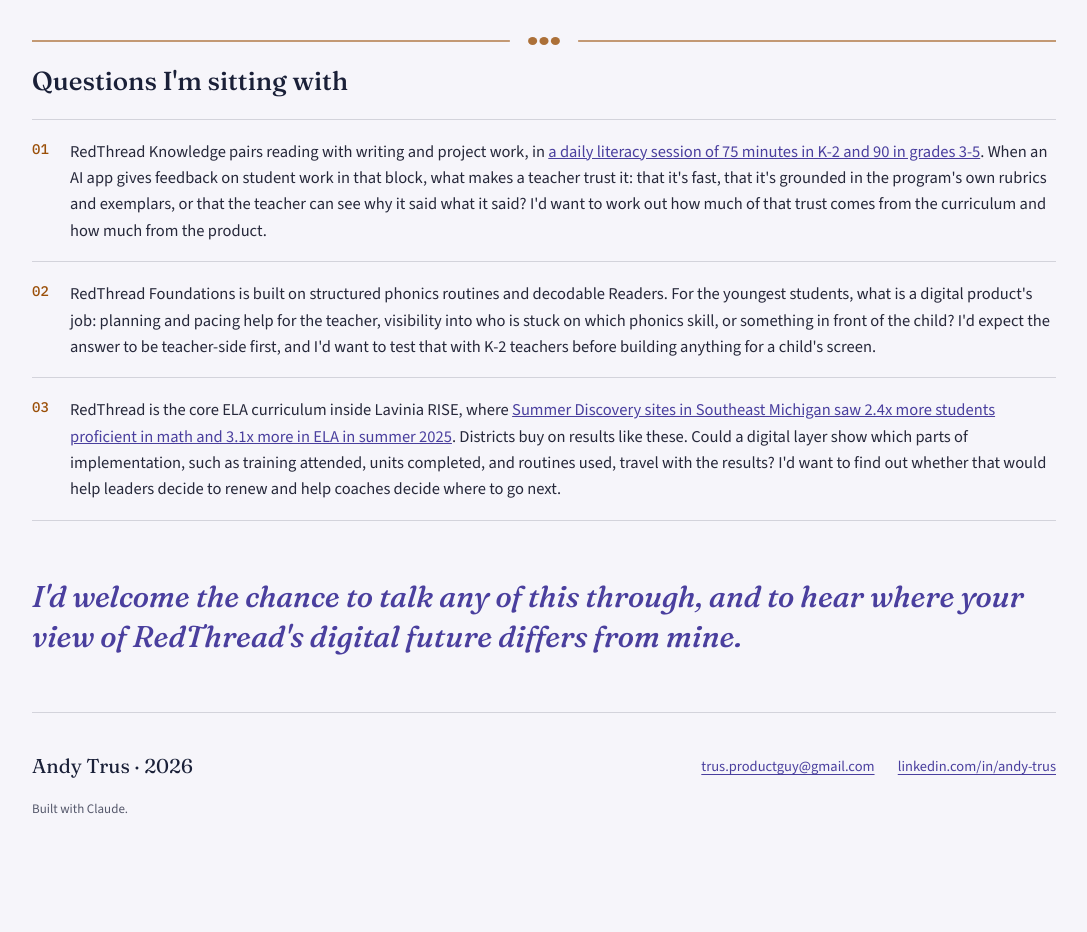
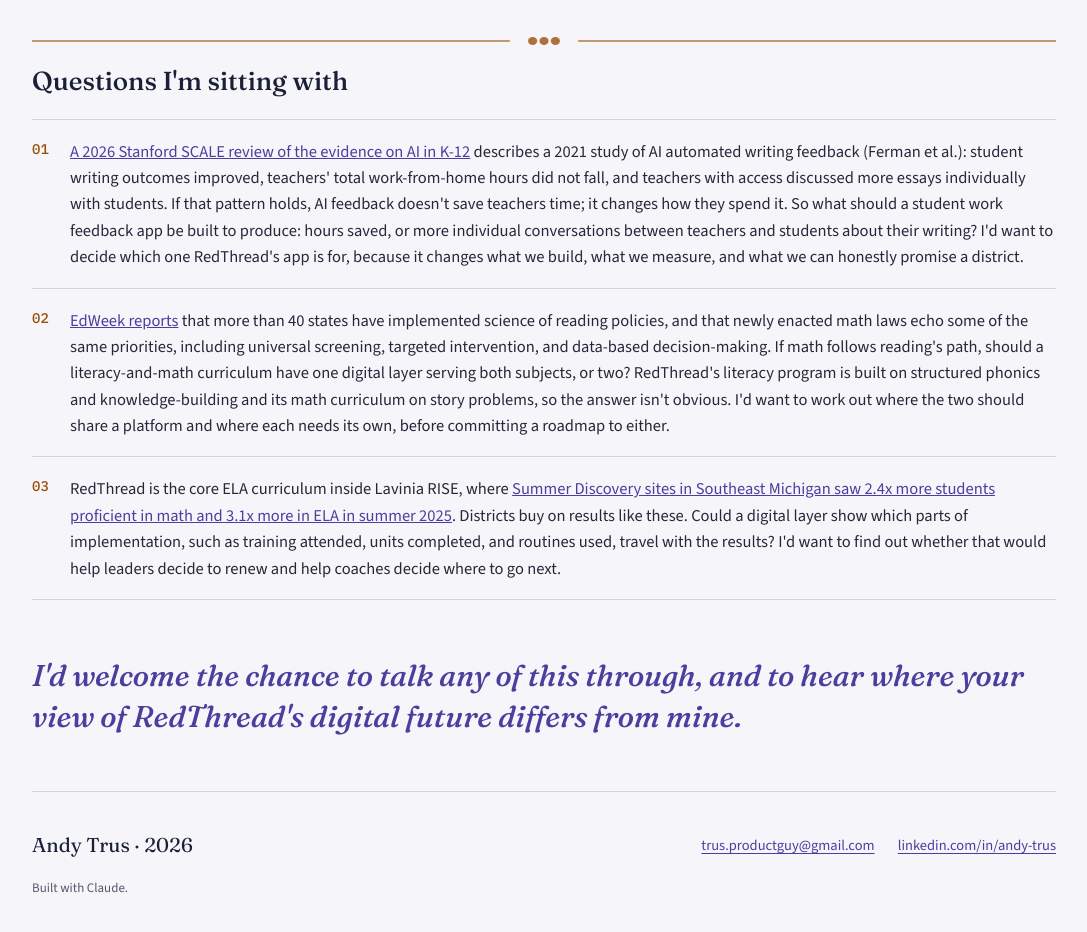
Before and after one commit to TrusProductGuy/TrusProductGuy.github.io, a plain HTML site: page lavinia/index.html in a window 1280 px wide. Shown: the part 2240-3172 px from the top of the page, without its empty margins (96-1183 px from the left). Before the commit the page ends 3117 px from the top, so only its background shows below. Drawn offline with nearby package versions, Linux system fonts and the light colour scheme.

Commit message:
Replace questions 1 and 2 with sourced strategic questions
Co-Authored-By: Claude Sonnet 5.5 <noreply@anthropic.com>
Claude-Session: https://claude.ai/code/session_015UW84vFohKP9gVFm4iy3dW

```diff
--- a/lavinia/index.html
+++ b/lavinia/index.html
@@ -60,8 +60,8 @@ const CONFIG = {
   ],
 
   questions: [
-    "RedThread Knowledge pairs reading with writing and project work, in <a style='color:#4A3F9E' href='https://k12coalition.com/?p=3271'>a daily literacy session of 75 minutes in K-2 and 90 in grades 3-5</a>. When an AI app gives feedback on student work in that block, what makes a teacher trust it: that it's fast, that it's grounded in the program's own rubrics and exemplars, or that the teacher can see why it said what it said? I'd want to work out how much of that trust comes from the curriculum and how much from the product.",
-    "RedThread Foundations is built on structured phonics routines and decodable Readers. For the youngest students, what is a digital product's job: planning and pacing help for the teacher, visibility into who is stuck on which phonics skill, or something in front of the child? I'd expect the answer to be teacher-side first, and I'd want to test that with K-2 teachers before building anything for a child's screen.",
+    "<a style='color:#4A3F9E' href='https://scale.stanford.edu/sites/default/files/The%20Evidence%20Base%20on%20AI%20in%20K-12%20Report.pdf'>A 2026 Stanford SCALE review of the evidence on AI in K-12</a> describes a 2021 study of AI automated writing feedback (Ferman et al.): student writing outcomes improved, teachers' total work-from-home hours did not fall, and teachers with access discussed more essays individually with students. If that pattern holds, AI feedback doesn't save teachers time; it changes how they spend it. So what should a student work feedback app be built to produce: hours saved, or more individual conversations between teachers and students about their writing? I'd want to decide which one RedThread's app is for, because it changes what we build, what we measure, and what we can honestly promise a district.",
+    "<a style='color:#4A3F9E' href='https://www.edweek.org/teaching-learning/the-science-of-reading-movement-is-evolving-is-math-next/2026/08'>EdWeek reports</a> that more than 40 states have implemented science of reading policies, and that newly enacted math laws echo some of the same priorities, including universal screening, targeted intervention, and data-based decision-making. If math follows reading's path, should a literacy-and-math curriculum have one digital layer serving both subjects, or two? RedThread's literacy program is built on structured phonics and knowledge-building and its math curriculum on story problems, so the answer isn't obvious. I'd want to work out where the two should share a platform and where each needs its own, before committing a roadmap to either.",
     "RedThread is the core ELA curriculum inside Lavinia RISE, where <a style='color:#4A3F9E' href='https://k12coalition.com/?p=6160'>Summer Discovery sites in Southeast Michigan saw 2.4x more students proficient in math and 3.1x more in ELA in summer 2025</a>. Districts buy on results like these. Could a digital layer show which parts of implementation, such as training attended, units completed, and routines used, travel with the results? I'd want to find out whether that would help leaders decide to renew and help coaches decide where to go next."
   ],
 
```
